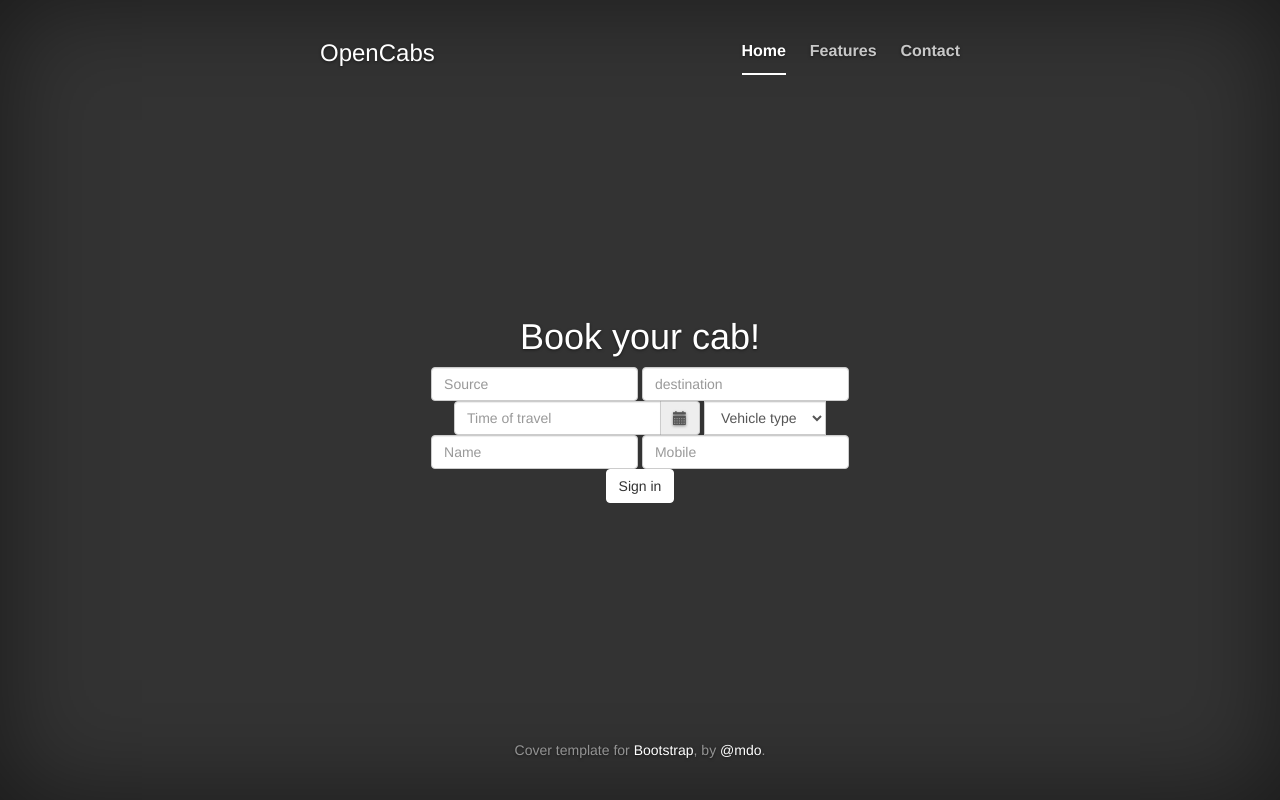
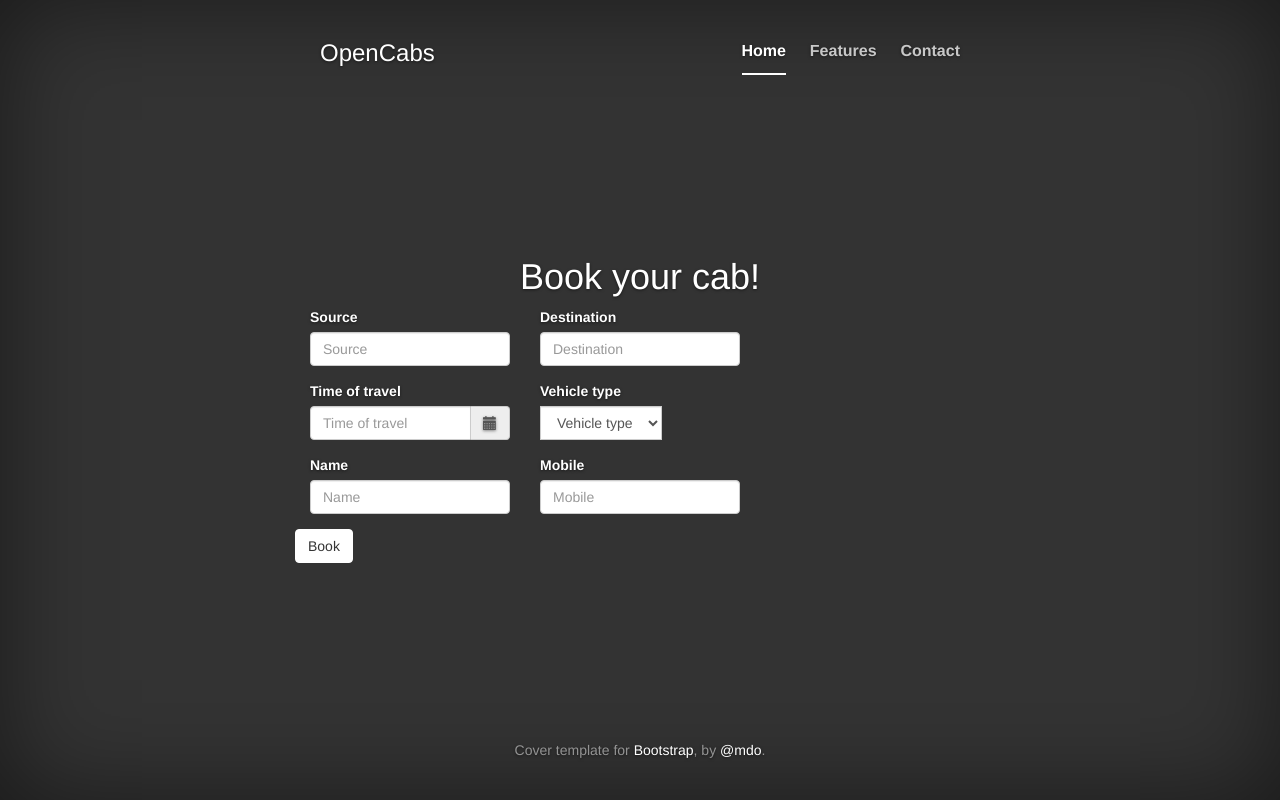
Before and after one commit to jypsi/cabs, a Django app: page / in a window 1280 px wide. Run offline with Django 3.2, Linux system fonts and the light colour scheme; some libraries are stand-ins or nearby versions.

Commit message:
Create 2 col cab booking form.

```diff
--- a/opencabs/templates/opencabs/index.html
+++ b/opencabs/templates/opencabs/index.html
@@ -7,49 +7,49 @@
 
 {% block content %}
 <h1>Book your cab!</h1>
-<form class="form-inline">
 <div class="row">
-		<div class="form-group">
-			<label class="sr-only" for="exampleInputEmail3">Email address</label>
-			<input type="text" class="form-control" id="exampleInputEmail3" placeholder="Source">
+  <form class="form" style="text-align: left">
+    <div class="form-group col-xs-10 col-sm-4 col-md-4 col-lg-4">
+      <label class="" for="booking-source">Source</label>
+      <input type="text" class="form-control" id="booking-source" placeholder="Source">
     </div>
-		<div class="form-group">
-			<label class="sr-only" for="exampleinputpassword3">password</label>
-			<input type="text" class="form-control" id="exampleinputpassword3" placeholder="destination">
+    <div class="form-group col-xs-10 col-sm-4 col-md-4 col-lg-4">
+      <label class="" for="booking-destination">Destination</label>
+      <input type="text" class="form-control" id="booking-destination" placeholder="Destination">
     </div>
-  </div>
-  <div class="row">
-		<div class="form-group">
-			<div class="input-group date" id="datetimepicker1">
+    <div class="clearfix"></div>
+    <div class="form-group col-xs-10 col-sm-4 col-md-4 col-lg-4">
+      <label for="booking-traveldatetime">Time of travel</label>
+      <div class="input-group date" id="booking-traveldatetime">
         <input type="text" class="form-control" placeholder="Time of travel" />
         <span class="input-group-addon">
           <span class="glyphicon glyphicon-calendar"></span>
         </span>
       </div>
     </div>
-		<div class="form-group">
-			<div class="input-group date" id="datetimepicker1">
+    <div class="form-group col-xs-10 col-sm-4 col-md-4 col-lg-4">
+      <label for="booking-vehicletype">Vehicle type</label>
+      <div class="input-group" id="booking-vehicletype">
         <select  class="form-control">
           <option value="" disabled selected>Vehicle type</option>
-          <option value="A">A</option>
+          <option value="hatch">Hatchback</option>
+          <option value="sedan">Sedan</option>
         </select>
       </div>
     </div>
-	</div>
-  <div class="row">
-		<div class="form-group">
-			<label class="sr-only" for="exampleinputpassword3">password</label>
+    <div class="clearfix"></div>
+    <div class="form-group col-xs-10 col-sm-4 col-md-4 col-lg-4">
+      <label class="" for="booking-name">Name</label>
       <input type="text" class="form-control" id="booking-name" placeholder="Name">
     </div>
-		<div class="form-group">
-			<label class="sr-only" for="exampleinputpassword3">password</label>
-			<input type="tel" class="form-control" id="exampleinputpassword3" placeholder="Mobile">
+    <div class="form-group col-xs-10 col-sm-4 col-md-4 col-lg-4">
+      <label class="" for="booking-mobile">Mobile</label>
+      <input type="tel" class="form-control" id="booking-mobile" placeholder="Mobile">
     </div>
+    <div class="clearfix"></div>
+    <button type="submit" class="btn btn-default">Book</button>
+  </form>
 </div>
-	<div class="row">
-		<button type="submit" class="btn btn-default">Sign in</button>
-	</div>
-</form>
 {% endblock %}
 
 {% block extrascripts %}
@@ -57,7 +57,7 @@
 	<script type="text/javascript" src="{% static "js/bootstrap-datetimepicker.min.js" %}"></script>
 	<script type="text/javascript">
 		$(function (){
-      $('#datetimepicker1').datetimepicker();
+      $('#booking-traveldatetime').datetimepicker();
 		});
 	</script>
 {% endblock %}
```
Lines whose indentation alone changed are shown as unchanged.
